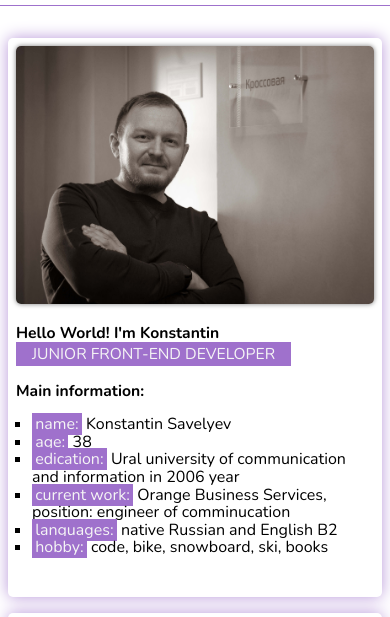
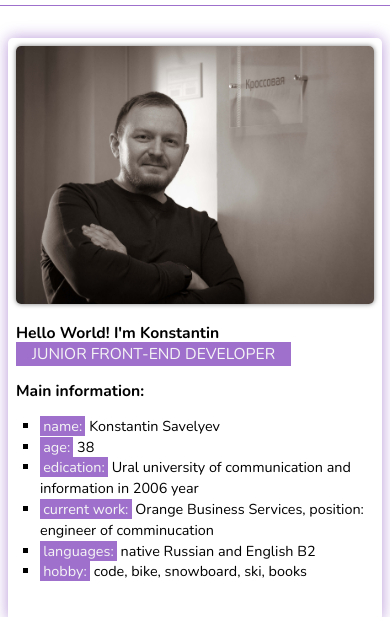
Before and after one commit to Konton022/new_cv_page, a website built with webpack: page src/index.html in a window 390 px wide. Shown: the part 128-745 px from the top of the page. Built offline with nearby package versions, Linux system fonts and the light colour scheme; files whose address does not match are found by name.

Commit message:
fix some bags

```diff
--- a/src/styles/main.scss
+++ b/src/styles/main.scss
@@ -235,15 +235,15 @@ ul{
 }
 
 
-@media screen, (max-width: 550px) {
+@media (max-width: 550px) {
     $size_index: 0.7;
 
     ul {
-        padding-left: 1rem;
+        padding-left: 1.5rem;
         font-size: 1rem * $size_index;
 
         li {
-            line-height: 1.1rem;
+            line-height: 1rem;
         }
     }
     .container {
@@ -291,6 +291,12 @@ ul{
         &__description {
             h3 {
                 font-size: $h2_size * $size_index;
+            }
+            ul{
+                font-size: 0.9rem;
+                li{
+                    line-height: 1.3rem;
+                }
             }
         }
     }
@@ -368,6 +374,7 @@ ul{
     }
 
     .contacts {
+        padding-bottom: 1rem;
         &__header {
             font-size: $h2_size;
             font-weight: 700;
@@ -382,8 +389,9 @@ ul{
 
     .footer {
         &__wrapper {
+            font-size: 0.8rem;
             text-align: center;
-            padding: 2rem;
+            padding: 1rem;
             border-top: 1px solid $main_bg_color;
 
         }
```
Also changed, not shown: dist/styles/main.css.
